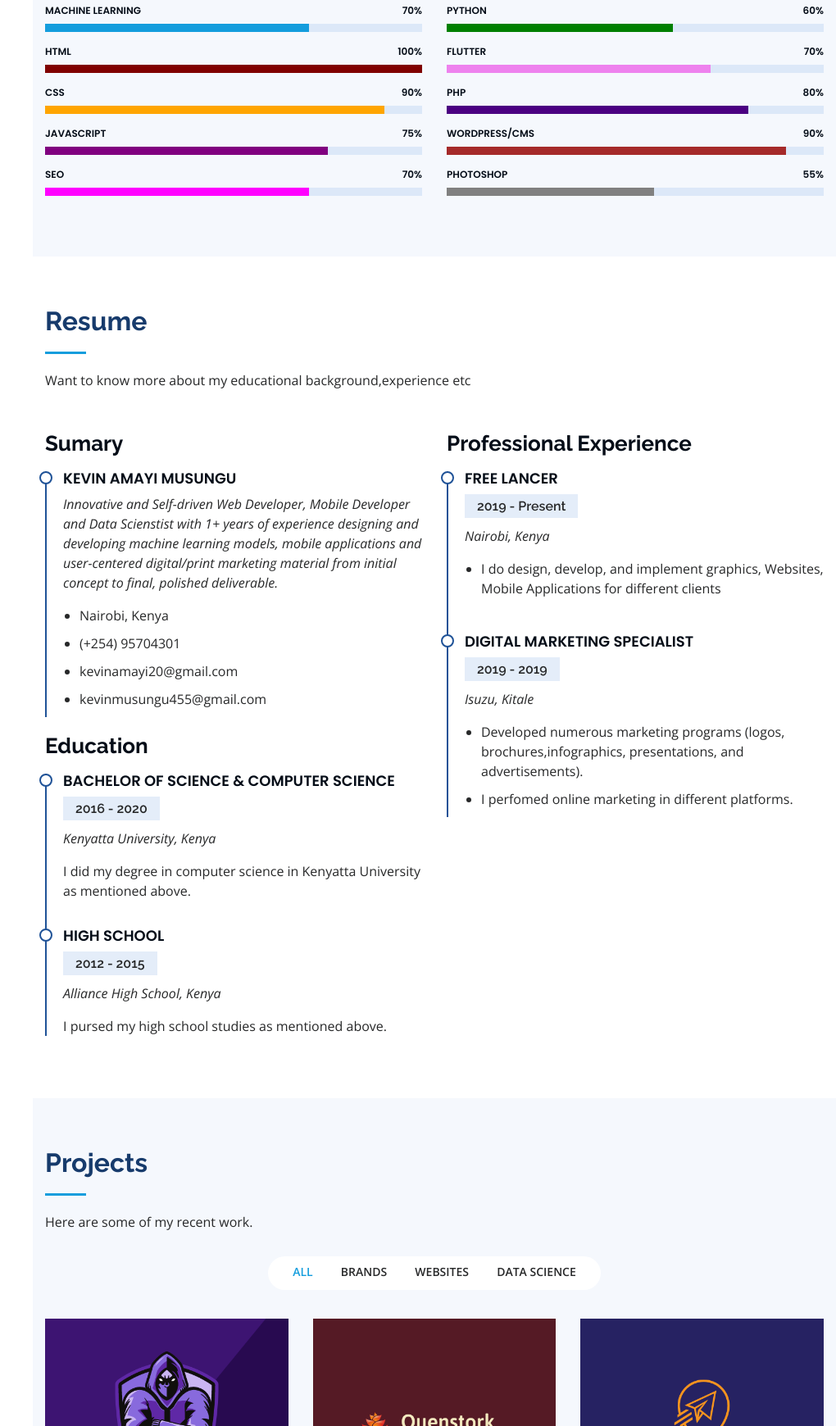
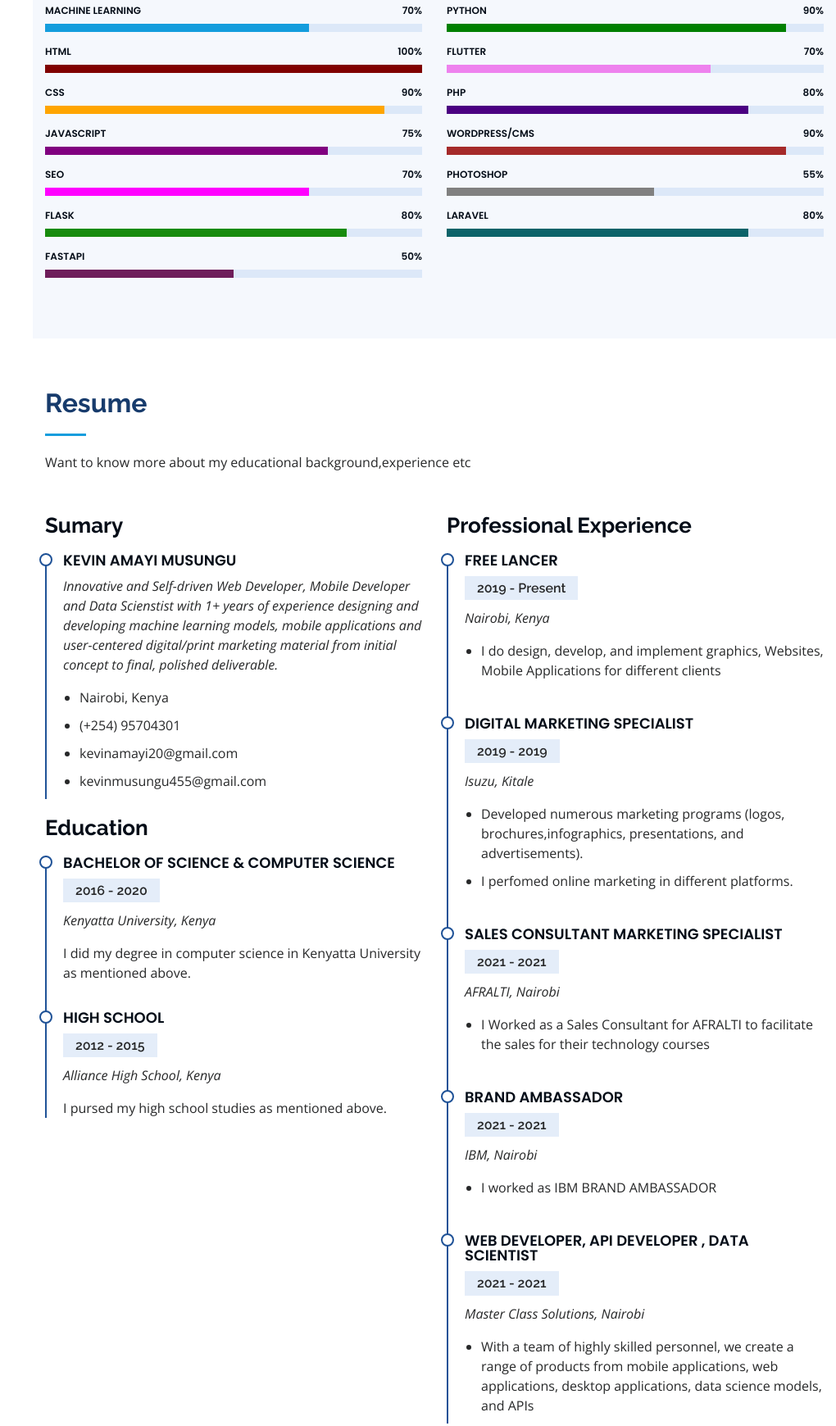
Before and after one commit to KEVINAMAYI/KEVINAMAYI.github.io, a plain HTML site: page index.html in a window 1280 px wide. Shown: the part 2172-3912 px from the top of the page at 82% size, without its empty margins (260-1280 px from the left). Drawn offline with nearby package versions, Linux system fonts and the light colour scheme.

Commit message:
Added more skils and exeperience info

```diff
--- a/index.html
+++ b/index.html
@@ -26,12 +26,7 @@
   <!-- Template Main CSS File -->
   <link href="assets/css/style.css" rel="stylesheet">
 
-  <!-- =======================================================
-  * Template Name: iPortfolio - v1.4.1
-  * Template URL: https://bootstrapmade.com/iportfolio-bootstrap-portfolio-websites-template/
-  * Author: BootstrapMade.com
-  * License: https://bootstrapmade.com/license/
-  ======================================================== -->
+
 </head>
 
 <body>
@@ -239,14 +234,27 @@
             </div>
           </div>
 
+          <div class="progress">
+            <span class="skill">Flask <i class="val">80%</i></span>
+            <div class="progress-bar-wrap">
+              <div class="progress-bar" role="progressbar" aria-valuenow="80" aria-valuemin="0" aria-valuemax="100" style="background-color:rgb(23, 139, 13);"></div>
+            </div>
+          </div>
+          <div class="progress">
+            <span class="skill">FastApi <i class="val">50%</i></span>
+            <div class="progress-bar-wrap">
+              <div class="progress-bar" role="progressbar" aria-valuenow="50" aria-valuemin="0" aria-valuemax="100" style="background-color:rgb(110, 29, 90);"></div>
+            </div>
+          </div>
+
         </div>
 
         <div class="col-lg-6" data-aos="fade-up" data-aos-delay="100">
 
           <div class="progress">
-            <span class="skill">Python <i class="val">60%</i></span>
+            <span class="skill">Python <i class="val">90%</i></span>
             <div class="progress-bar-wrap">
-              <div class="progress-bar" role="progressbar" aria-valuenow="60" aria-valuemin="0" aria-valuemax="100" style="background-color:green;"></div>
+              <div class="progress-bar" role="progressbar" aria-valuenow="90" aria-valuemin="0" aria-valuemax="100" style="background-color:green;"></div>
             </div>
           </div>
 
@@ -277,6 +285,14 @@
               <div class="progress-bar" role="progressbar" aria-valuenow="55" aria-valuemin="0" aria-valuemax="100" style="background-color:gray;"></div>
             </div>
           </div>
+
+          <div class="progress">
+            <span class="skill">Laravel <i class="val">80%</i></span>
+            <div class="progress-bar-wrap">
+              <div class="progress-bar" role="progressbar" aria-valuenow="80" aria-valuemin="0" aria-valuemax="100" style="background-color:rgb(12, 99, 105);"></div>
+            </div>
+          </div>
+
 
         </div>
 
@@ -345,6 +361,30 @@
               <ul>
                 <li>Developed numerous marketing programs (logos, brochures,infographics, presentations, and advertisements).</li>
                 <li>I perfomed online marketing in different platforms.</li>
+              </ul>
+            </div>
+            <div class="resume-item">
+              <h4>Sales Consultant Marketing  specialist</h4>
+              <h5>2021 - 2021</h5>
+              <p><em>AFRALTI, Nairobi</em></p>
+              <ul>
+                <li>I Worked as a Sales Consultant for AFRALTI to facilitate the sales for their technology courses</li>
+              </ul>
+            </div>
+            <div class="resume-item">
+              <h4>Brand Ambassador</h4>
+              <h5>2021 - 2021</h5>
+              <p><em>IBM, Nairobi</em></p>
+              <ul>
+                <li>I worked as IBM BRAND AMBASSADOR</li>
+              </ul>
+            </div>
+            <div class="resume-item">
+              <h4>web Developer, Api Developer , Data Scientist</h4>
+              <h5>2021 - 2021</h5>
+              <p><em>Master Class Solutions, Nairobi</em></p>
+              <ul>
+                <li>With a team of highly skilled personnel, we create a range of products from mobile applications, web applications, desktop applications, data science models, and APIs</li>
               </ul>
             </div>
           </div>
```
